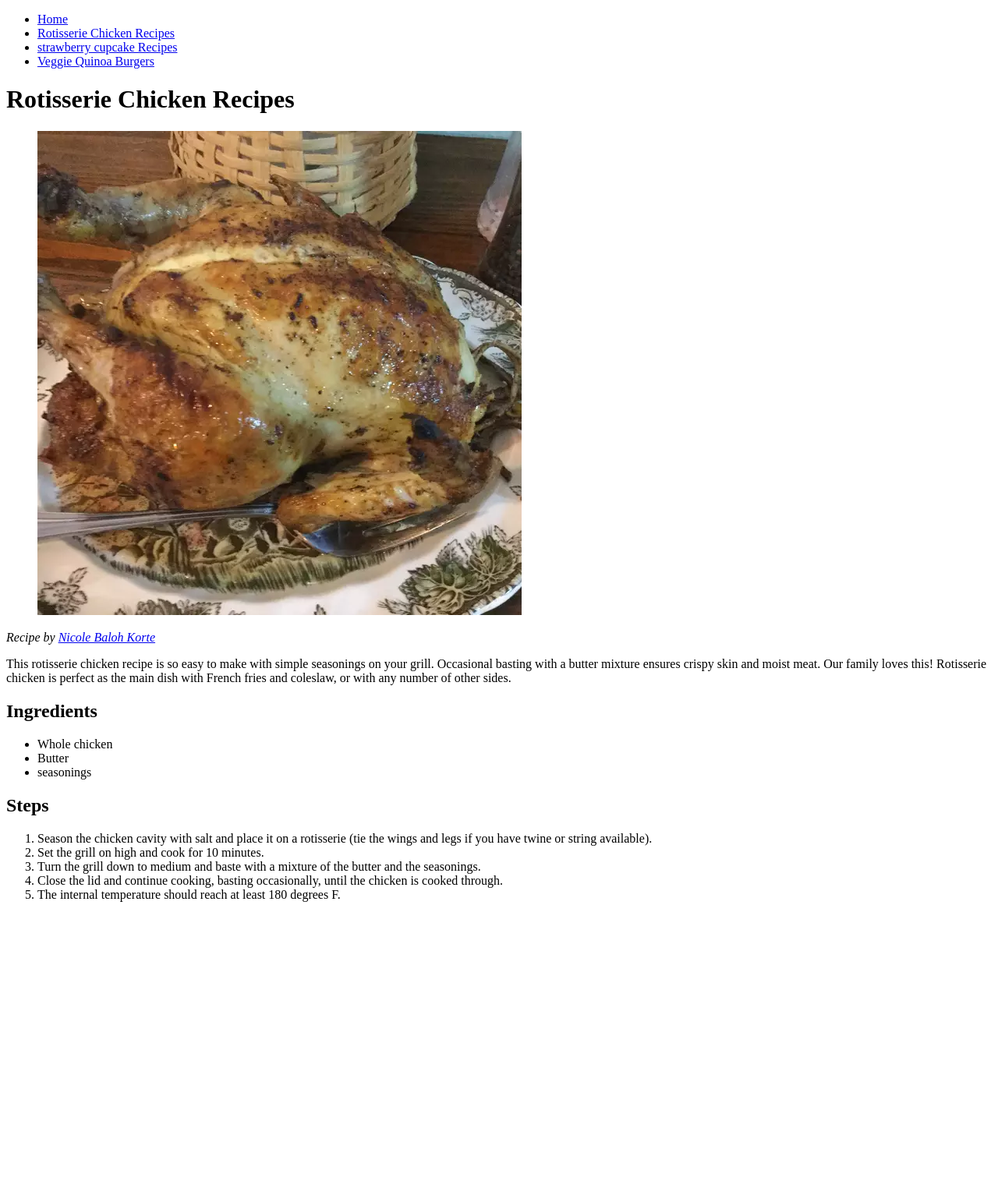
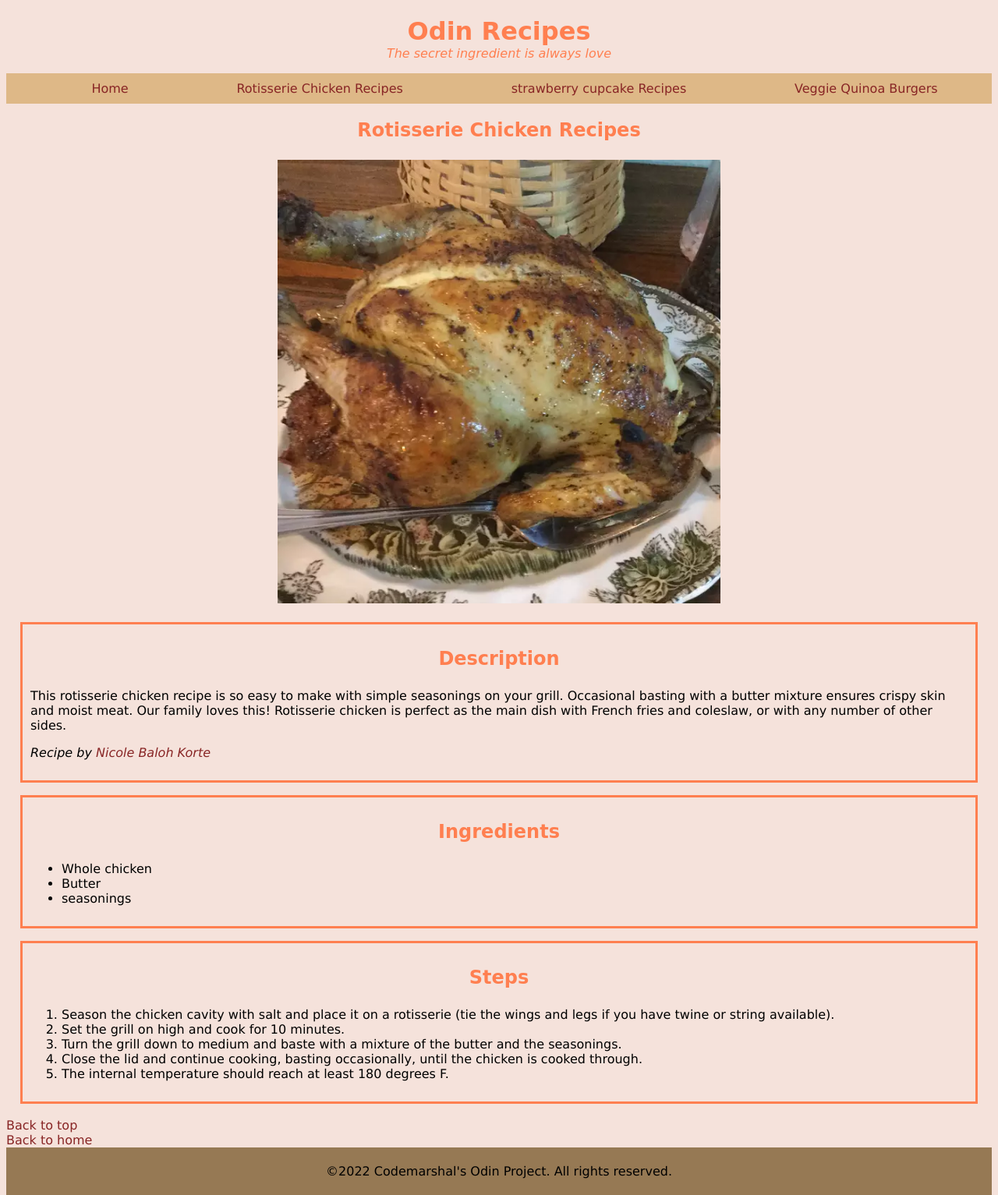
Before and after one commit to CodeMarshal007/odin-recipes, a plain HTML site: page recipes/chickenRecipes.html in a window 1280 px wide. Shown: the whole page at 78% size. Before the commit the page ends 1173 px from the top, so only its background shows below. Drawn offline with Linux system fonts and the light colour scheme.

Commit message:
styled the pages

```diff
--- a/recipes/chickenRecipes.html
+++ b/recipes/chickenRecipes.html
@@ -4,12 +4,16 @@
     <meta charset="UTF-8" />
     <meta http-equiv="X-UA-Compatible" content="IE=edge" />
     <meta name="viewport" content="width=device-width, initial-scale=1.0" />
+    <link rel="stylesheet" href="../style.css" />
     <title>Rotisserie Chicken Recipes</title>
   </head>
   <body>
-    <header>
+    <h1>Odin Recipes</h1>
+     <p><i>The secret ingredient is always love</i></p>
+
+    <div class="header">
       <nav>
-        <ul>
+        <ul class="nav">
           <li>
             <a href="../index.html">Home</a>
           </li>
@@ -24,12 +28,26 @@
           </li>
         </ul>
       </nav>
-    </header>
-    <h1>Rotisserie Chicken Recipes</h1>
-    <figure>
-      <img src="../images/chicken.webp" alt="Rotisserie Chicken" />
-    </figure>
+    </div>
+    <h2 id="Chicken">Rotisserie Chicken Recipes</h2>
+     <div id="pic-div">
+        <img id="pic" src="../images/chicken.webp" alt="Rotisserie Chicken" />
+      </div>
+
+    <div id="body-container">
+
+
         <div>
+        <h2>Description</h2>
+        <p>
+          This rotisserie chicken recipe is so easy to make with simple
+          seasonings on your grill. Occasional basting with a butter mixture
+          ensures crispy skin and moist meat. Our family loves this! Rotisserie
+          chicken is perfect as the main dish with French fries and coleslaw, or
+          with any number of other sides.
+
+        </p>
+
          <cite
           ><em
             >Recipe by
@@ -38,33 +56,29 @@
               target="_blank"
               rel="noopener noreferrer"
               >Nicole Baloh Korte</a
-          >
-        </em></cite
-      >
-      <p>
-        This rotisserie chicken recipe is so easy to make with simple seasonings
-        on your grill. Occasional basting with a butter mixture ensures crispy
-        skin and moist meat. Our family loves this! Rotisserie chicken is
-        perfect as the main dish with French fries and coleslaw, or with any
-        number of other sides.
-      </p>
+            ></em
+          ></cite
+        ></p>
       </div>
+      <div>
         <h2>Ingredients</h2>
         <ul>
           <li>Whole chicken</li>
           <li>Butter</li>
           <li>seasonings</li>
         </ul>
+      </div>
+      <div>
         <h2>Steps</h2>
         <ol>
           <li>
-        Season the chicken cavity with salt and place it on a rotisserie (tie
-        the wings and legs if you have twine or string available).
+            Season the chicken cavity with salt and place it on a rotisserie
+            (tie the wings and legs if you have twine or string available).
           </li>
           <li>Set the grill on high and cook for 10 minutes.</li>
           <li>
-        Turn the grill down to medium and baste with a mixture of the butter and
-        the seasonings.
+            Turn the grill down to medium and baste with a mixture of the butter
+            and the seasonings.
           </li>
           <li>
             Close the lid and continue cooking, basting occasionally, until the
@@ -72,5 +86,14 @@
           </li>
           <li>The internal temperature should reach at least 180 degrees F.</li>
         </ol>
+      </div>
+    </div>
+
+    <a href="#Chicken">Back to top</a><br />
+    <a href="../index.html">Back to home</a>
+
+    <footer>
+      <p>&copy;2022 Codemarshal's Odin Project. All rights reserved.</p>
+    </footer>
   </body>
 </html>
--- /dev/null
+++ b/style.css
@@ -0,0 +1,121 @@
+* {
+  box-sizing: border-box;
+  max-width: 100%;
+
+}
+
+html,
+body {
+  min-height: 100%;
+  max-height: 100%;
+  background-color: rgb(245, 226, 219);
+  font-family: "Lucida Sans", "Lucida Sans Regular", "Lucida Grande",
+    "Lucida Sans Unicode", Geneva, Verdana, sans-serif;
+}
+.header {
+  background-color: burlywood;
+  width: 100%;
+}
+
+.header ul {
+  display: flex;
+  justify-content: space-around;
+
+}
+
+.header li {
+  list-style: none;
+  padding: 10px;
+}
+
+a {
+  color: rgb(136, 37, 37);
+  text-decoration: none;
+}
+
+.header a:hover {
+  cursor: pointer;
+  font-size: 17px;
+  color: aliceblue;
+  border-bottom: solid white 3px;
+  transition: 0.3s;
+}
+
+h1 {
+  text-align: center;
+  font-weight: bolder;
+  color: coral;
+  margin-bottom: 0px;
+  font-family: cursive;
+}
+
+h1 + p{
+  margin: 0%;
+    text-align: center;
+      font-weight: lighter;
+      color: coral;
+      font-family: cursive;
+}
+
+h2 {
+  text-align: center;
+  font-weight: bold;
+  color: coral;
+  margin-bottom: 10px;
+  font-family: cursive;
+  margin-bottom: 1em;
+}
+
+#grid-container {
+  max-width: 100%;
+  padding: spx;
+  display: grid;
+  grid-template-columns: 1fr 1fr 1fr;
+}
+
+.item {
+  margin: 5px;
+}
+
+.item p {
+  font-size: small;
+  color: brown;
+  text-align: center;
+}
+
+
+#body-container {
+display: flex;
+flex-direction: column;
+padding: 10px;
+
+
+}
+
+#body-container div{
+  border: 3px solid coral;
+  margin: .5em;
+  padding: 10px;
+
+}
+
+#pic-div{
+  width: 45%;
+  margin: 2px auto;
+}
+
+#pic {
+  width: 100%;
+
+}
+
+
+footer {
+  background-color: rgb(150, 121, 84);
+  padding: 5px;
+}
+
+footer p {
+  text-align: center;
+  color: black;
+}
```
Also changed, not shown: index.html (+34 -18 lines), recipes/VeggieQuinoaBurgers.html (+49 -24 lines), recipes/strawberryCupcake.html (+38 -18 lines). Lines whose indentation alone changed are shown as unchanged.
